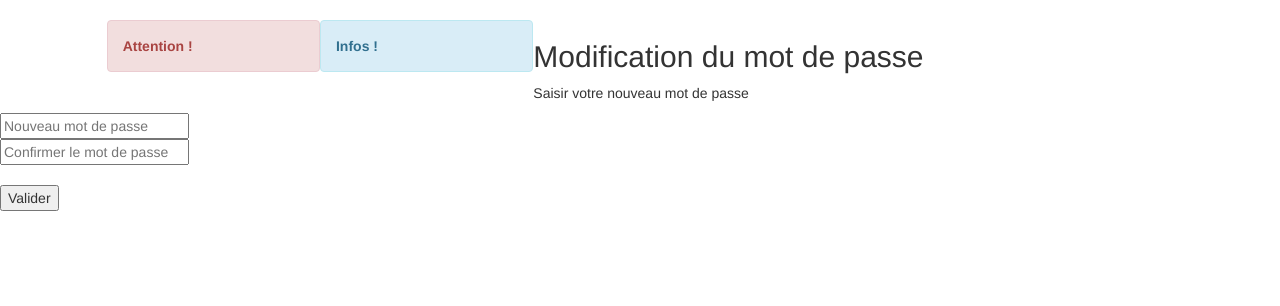
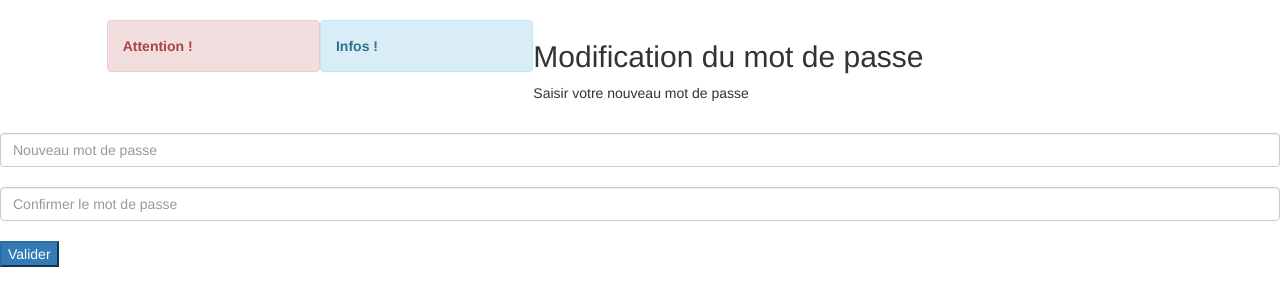
Before and after one commit to hacyrakcorp/nf, a PHP site: template vue/motDePasseOublieChangement.php in a window 1280 px wide. Shown: the top 306 px of the page. Run offline with PHP 8.4, Linux system fonts and the light colour scheme; the template is opened without the code that fills it, so the values that code supplies are empty.

Commit message:
Modification css mdp-oublie
Mise en place avec le css bootstrap des formulaire

```diff
--- a/vue/motDePasseOublieChangement.php
+++ b/vue/motDePasseOublieChangement.php
@@ -2,13 +2,13 @@
 <form method = "post" action="<?php echo $this->getServerParam('PHP_SELF') ?>?page=traitementMotDePasseOublieModifierMdp">
 	<h2>Modification du mot de passe</h2>
 	<p> Saisir votre nouveau mot de passe </p>
+	<br>
 	<div id="text">
-		<input class="myInput" type="password" name="modification_mdp" placeholder="Nouveau mot de passe">
+		<input class="form-control" type="password" name="modification_mdp" placeholder="Nouveau mot de passe">
 		<br>
-		<input class="myInput" type="password" name="modification_mdp_confirme" placeholder="Confirmer le mot de passe">
+		<input class="form-control" type="password" name="modification_mdp_confirme" placeholder="Confirmer le mot de passe">
 		<br>
-		<br>
-		<input class="myButton" type="submit" name="modification_mdp_valider" value = "Valider" >
+		<input class="btn-primary" type="submit" name="modification_mdp_valider" value = "Valider" >
 	</div>
 </form>
 </div>
--- a/vue/motDePasseOublieCode.php
+++ b/vue/motDePasseOublieCode.php
@@ -2,11 +2,11 @@
 	<form method = "post" action="<?php echo $this->getServerParam('PHP_SELF') ?>?page=traitementMotDePasseOublieVerifierCode">
 		<h2>Code de vérification pour modifier le mot de passe</h2>
 		<p> Un code de vérification vous a été envoyé par mail </p>
+		<br>
 		<div id="text">
-			<input class="myInput" type="text" autocomplete="off" name="code_verif" placeholder="Code de vérification">
+			<input class="form-control" type="text" autocomplete="off" name="code_verif" placeholder="Code de vérification">
 			<br>
-			<br>
-			<input class = "myButton" type="submit" name="code_verif_valider" value = "Valider">
+			<input class = "btn-primary" type="submit" name="code_verif_valider" value = "Valider">
 		</div>
 	</form>
 </div>
--- a/vue/motDePasseOublieMail.php
+++ b/vue/motDePasseOublieMail.php
@@ -2,11 +2,11 @@
 <form method = "post" action="<?php echo $this->getServerParam('PHP_SELF') ?>?page=traitementMotDePasseOublieEnvoyerCode" >
 	<h2>Récupération du mot de passe</h2>
 	<p> Donner votre adresse mail de connection pour recevoir un code de vérification </p>
+	<br>
 	<div id="text">
-		<input class="myInput" type="email" name="recuperation_mail" placeholder="Entrez votre adresse mail">
+		<input class="form-control" type="email" name="recuperation_mail" placeholder="Entrez votre adresse mail">
 		<br>
-		<br>
-		<input class = "myButton" type="submit" name="recuperation_valider" value = "Valider" >
+		<input class = "btn-primary" type="submit" name="recuperation_valider" value = "Valider" >
 	</div>
 </form>
 </div>
```
